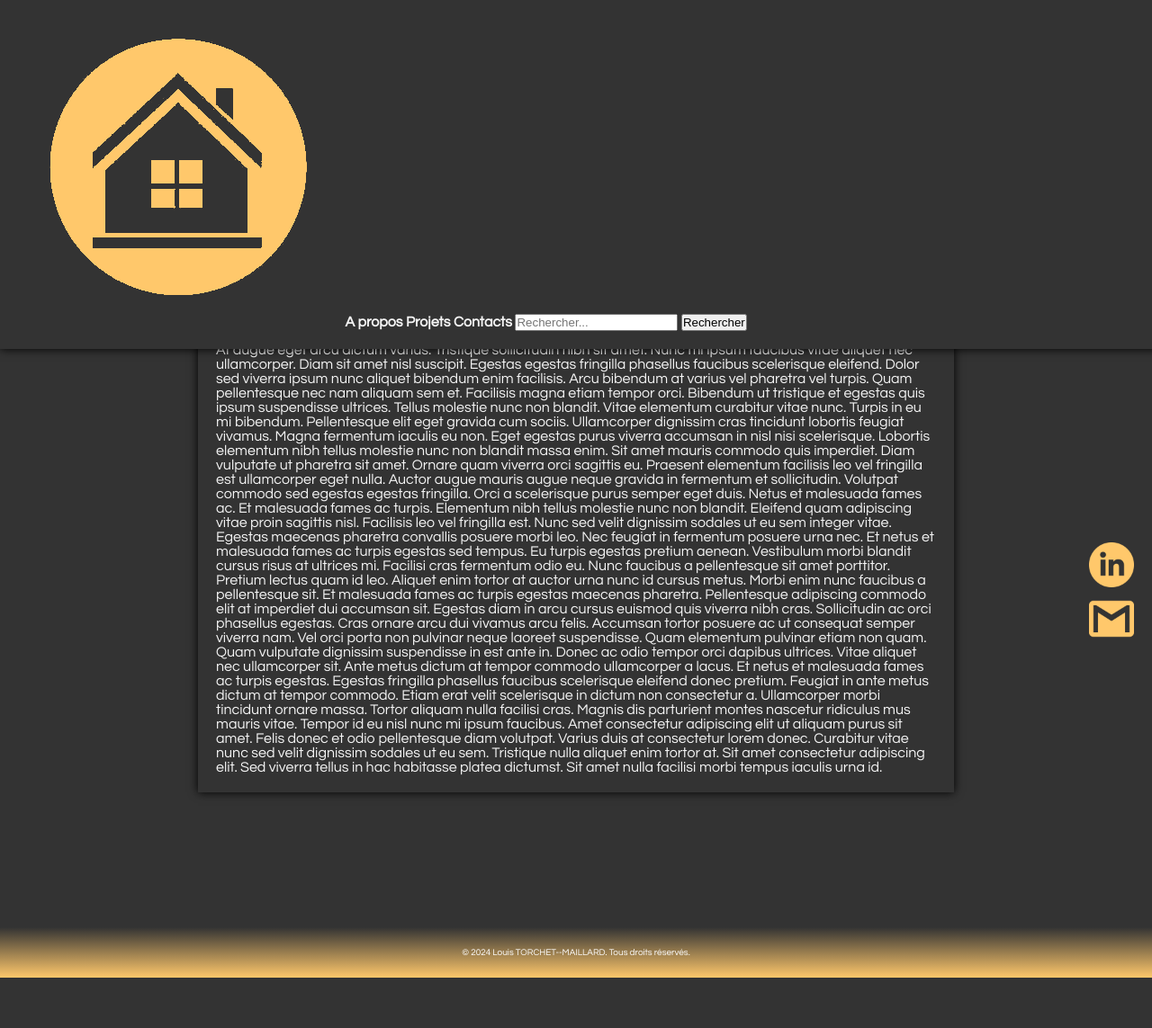
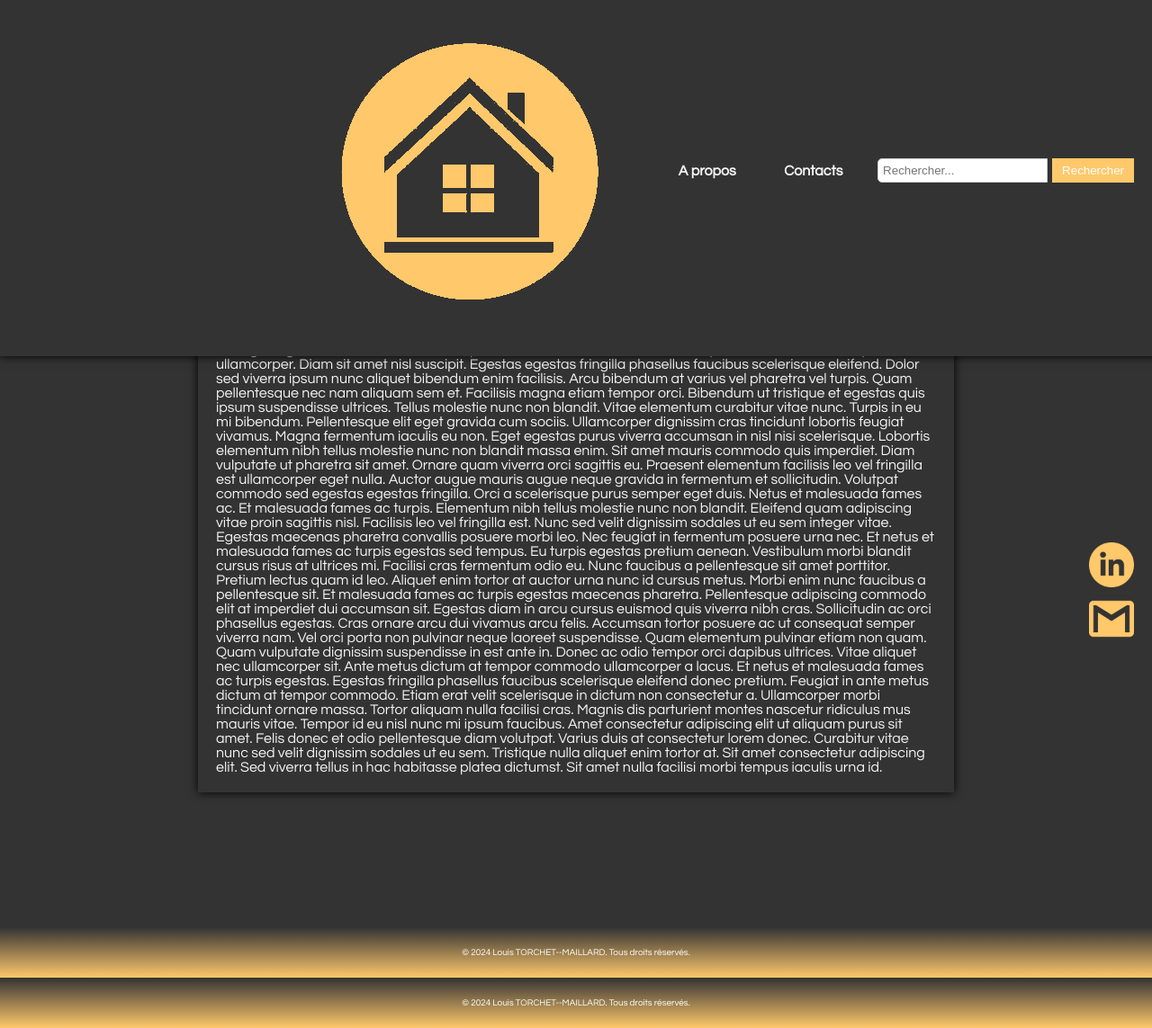
Before and after one commit to LouisTCM/Portfolio, a plain HTML site: page projects.html in a window 1280 px wide. Shown: the part 17-1160 px from the top of the page at 90% size. Before the commit the page ends 1104 px from the top, so only its background shows below. Drawn offline with Linux system fonts and the light colour scheme.

Commit message:
Update projects.html

```diff
--- a/projects.html
+++ b/projects.html
@@ -7,20 +7,27 @@
         <meta name="viewport" content="width=device-width, initial-scale=1" />
         <meta name="keywords" content="Portoflio, Louis, Torchet, Maillard">
         <meta descrpiption="portfolio de Louis TORCHET--Maillard">
-        <title>Mon Portfolio</title>
+        <title>Projets</title>
         <link rel="stylesheet" href="style/style.css">
         <script src="script/script.js"></script>
     </head>
 
     <body>
         <header>
-            <nav>
-                <img id="acceuil" src="images\home.png" alt="home">
-                <a href="about.html">A propos</a>
-                <a href="projects.html">Projets</a>
-                <a href="contact.html">Contacts</a>
-                <input type="text" placeholder="Rechercher...">
-                <button type="submit">Rechercher</button>
+            <nav class="main-nav">
+                <div class="logo-container">
+                    <a href="index.html">
+                        <img id="acceuil" src="images\home.png" alt="home">
+                    </a>
+                </div>
+                <div class="links-container">
+                    <a href="about.html">A propos</a>
+                    <a href="contact.html">Contacts</a>
+                </div>
+                <div class="search-container">
+                    <input type="text" placeholder="Rechercher...">
+                    <button type="submit">Rechercher</button>
+                </div>
             </nav>
         </header>
 
@@ -47,7 +54,7 @@
 
             <aside id="Block_logos">
                 <a href="https://www.linkedin.com/in/louis-torchet-maillard-a671122a1/" target="_blank"><img id="Logos" src="images\linkedin.png" alt="Linkedin"></a>
-                <a href="https://www.linkedin.com/in/louis-torchet-maillard-a671122a1/" target="_blank"><img id="Logos" src="images\gmail.png" alt="gmail"></a>
+                <a href="mail.html" target="_blank"><img id="Logos" src="images\gmail.png" alt="gmail"></a>
             </aside>
         </main>
 
@@ -61,3 +68,13 @@
     </body>
 
 </html>
+
+
+        <footer>
+            <div class="footer_content">
+                <p id="footer_p">&copy; 2024 Louis TORCHET--MAILLARD. Tous droits réservés.</p>
+            </div>
+        </footer>
+    </body>
+
+</html>
```
